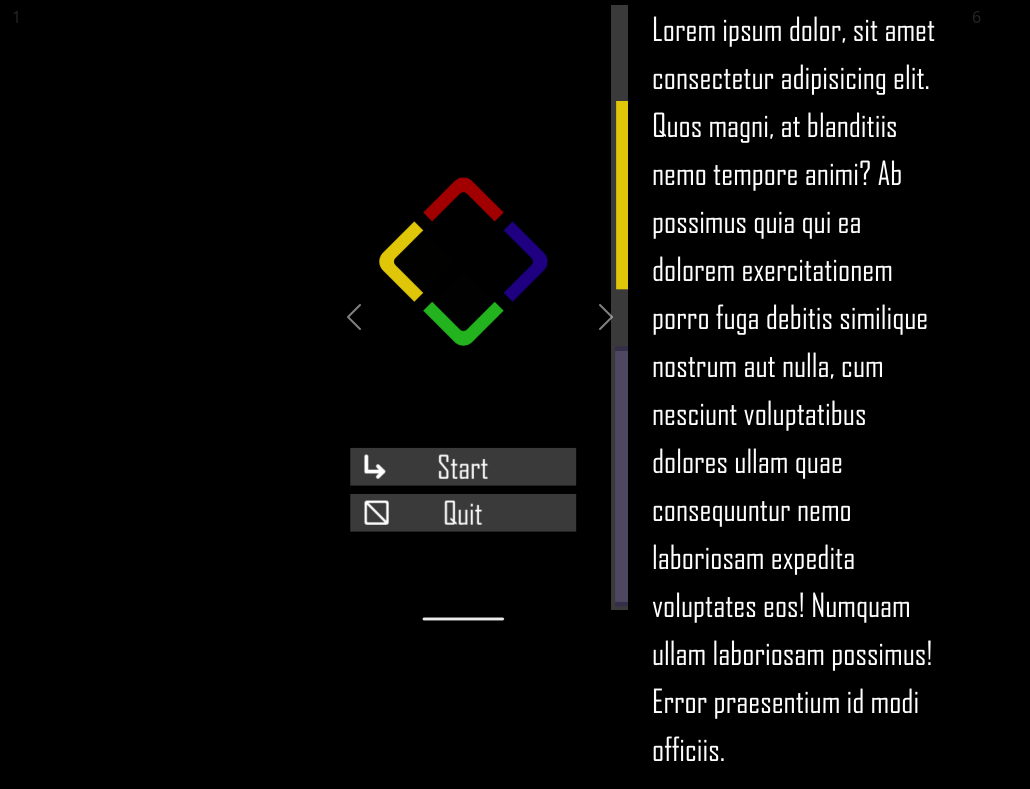
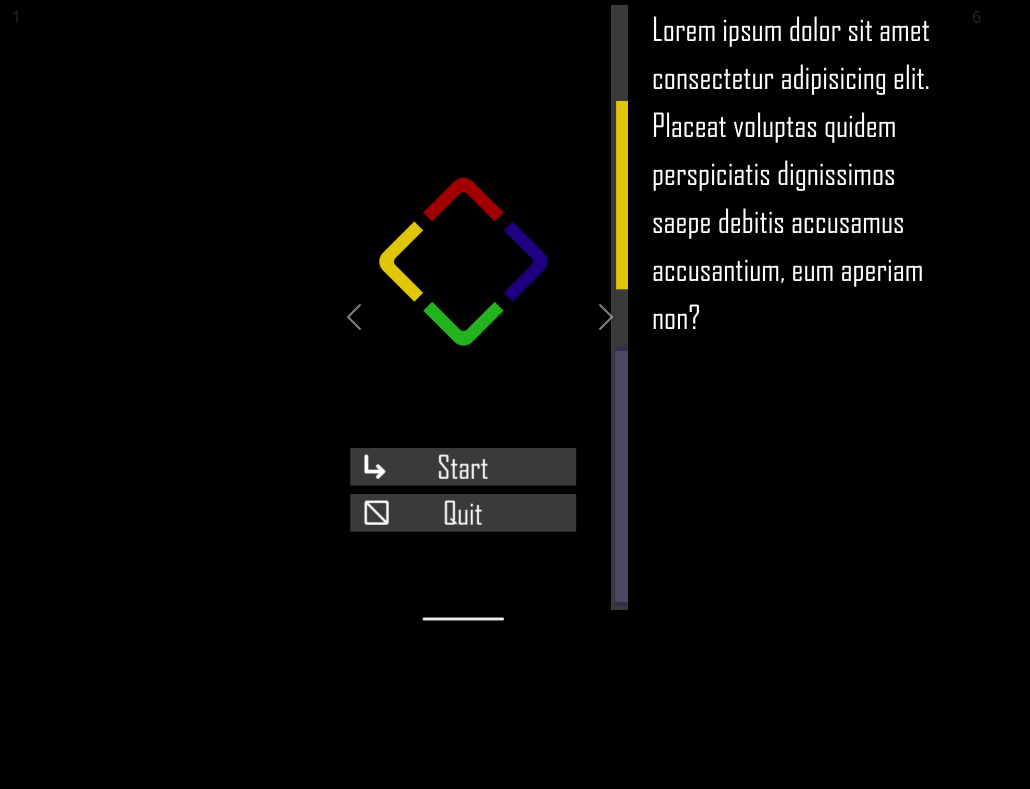
Before and after one commit to Matthias-Linder/get-one, a plain HTML site: page index.html in a window 1280 px wide. Shown: the part 99-888 px from the top of the page, without its empty margins (0-1030 px from the left). After the commit the page ends 800 px from the top, so only its background shows below. Drawn offline with nearby package versions, Linux system fonts and the light colour scheme.

Commit message:
changed text

```diff
--- a/index.html
+++ b/index.html
@@ -83,12 +83,9 @@
         </div>
         <div class="col-xs-10 col-sm-8 col-md-5 col-l-4 col-xl-3">
           <p class="font text">
-            Lorem ipsum dolor, sit amet consectetur adipisicing elit. Quos
-            magni, at blanditiis nemo tempore animi? Ab possimus quia qui ea
-            dolorem exercitationem porro fuga debitis similique nostrum aut
-            nulla, cum nesciunt voluptatibus dolores ullam quae consequuntur
-            nemo laboriosam expedita voluptates eos! Numquam ullam laboriosam
-            possimus! Error praesentium id modi officiis.
+            Lorem ipsum dolor sit amet consectetur adipisicing elit. Placeat
+            voluptas quidem perspiciatis dignissimos saepe debitis accusamus
+            accusantium, eum aperiam non?
           </p>
         </div>
         <div class="col-xs-1 col-sm-2 col-md-1 col-l-1 col-xl-3">6</div>
```
